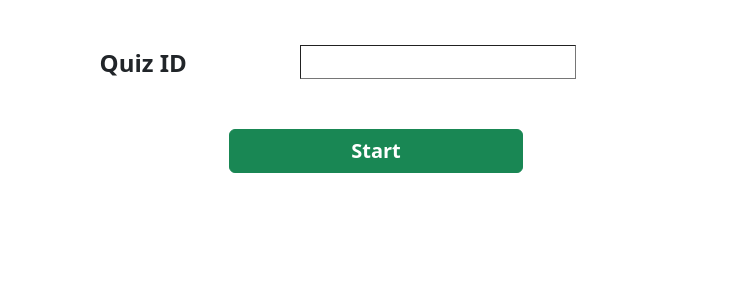
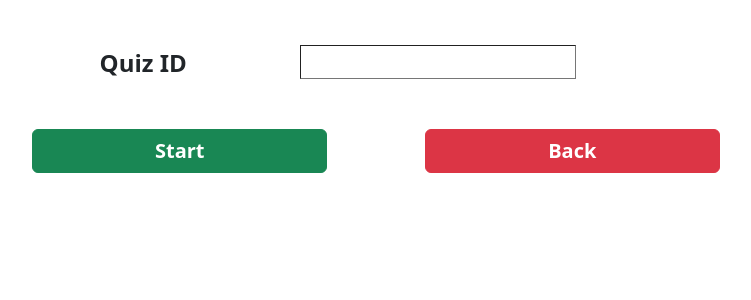
Before and after one commit to abdullah0saeed/quiz-webApp-front, a React (Create React App) app: page /take in a window 1280 px wide. Shown: the top 300 px of the page, without its empty margins (252-1003 px from the left). Built offline with nearby package versions, Linux system fonts and the light colour scheme.

Commit message:
add back btn

```diff
--- a/src/Pages/TakeQuiz.js
+++ b/src/Pages/TakeQuiz.js
@@ -294,11 +294,13 @@ export default function TakeQuiz() {
                   setId(e.target.value);
                 }}
                 onMouseEnter={() => {
-                  enableBtn(
-                    document.getElementById("start-btn"),
-                    "Start",
-                    colors.green.success
-                  );
+                  if (id === "") {
+                    enableBtn(
+                      document.getElementById("start-btn"),
+                      "Start",
+                      colors.green.success
+                    );
+                  }
                 }}
               />
             </div>
@@ -325,6 +327,17 @@ export default function TakeQuiz() {
                   }}
                 >
                   Start
+                </div>
+              </div>
+              <div className="col-sm-4 col-12 d-flex justify-content-center">
+                <div
+                  className="btn btn-danger mt-5  fs-5 fw-bolder"
+                  style={{ width: "80%" }}
+                  onClick={() => {
+                    navigate("/");
+                  }}
+                >
+                  Back
                 </div>
               </div>
               <div className="col"></div>
```
